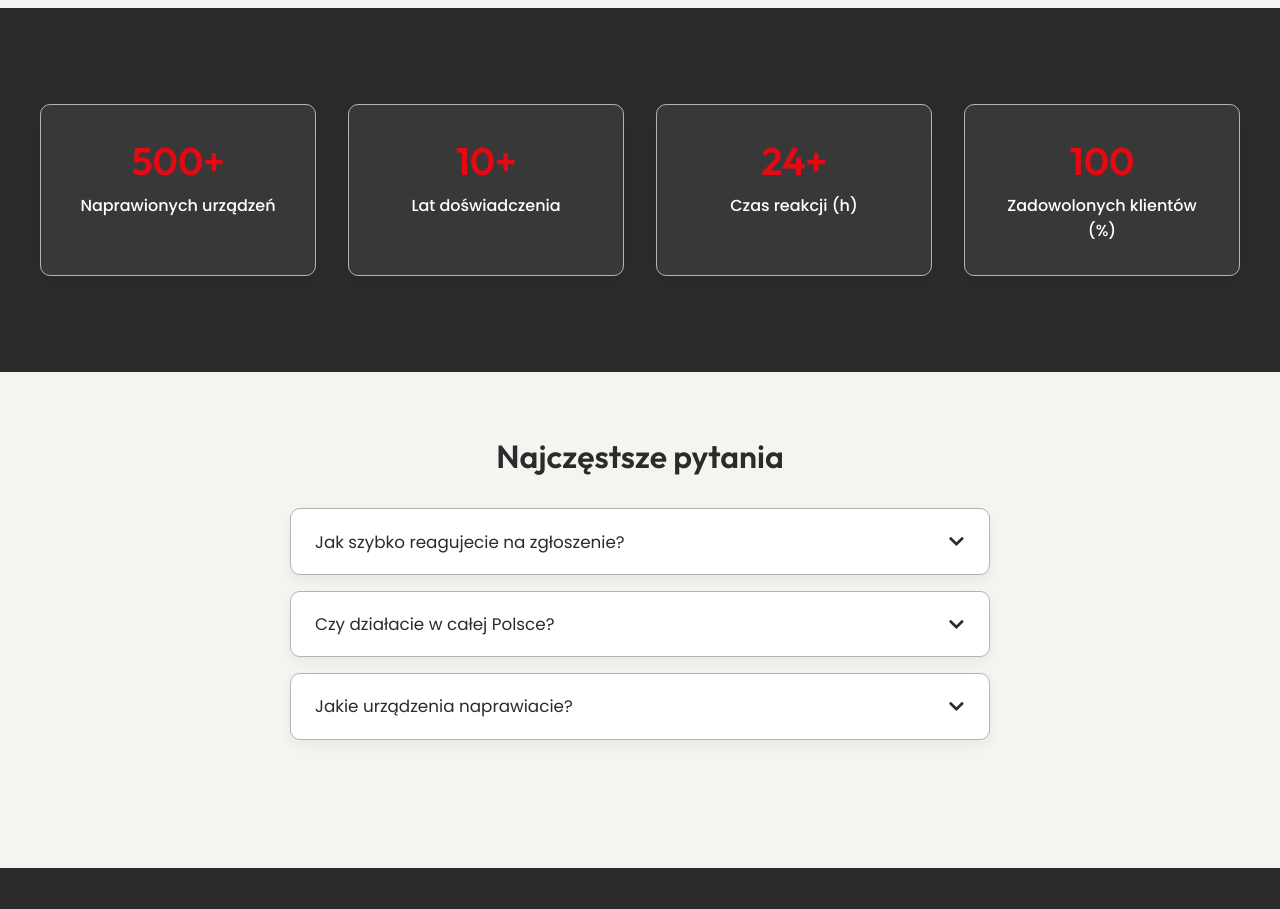
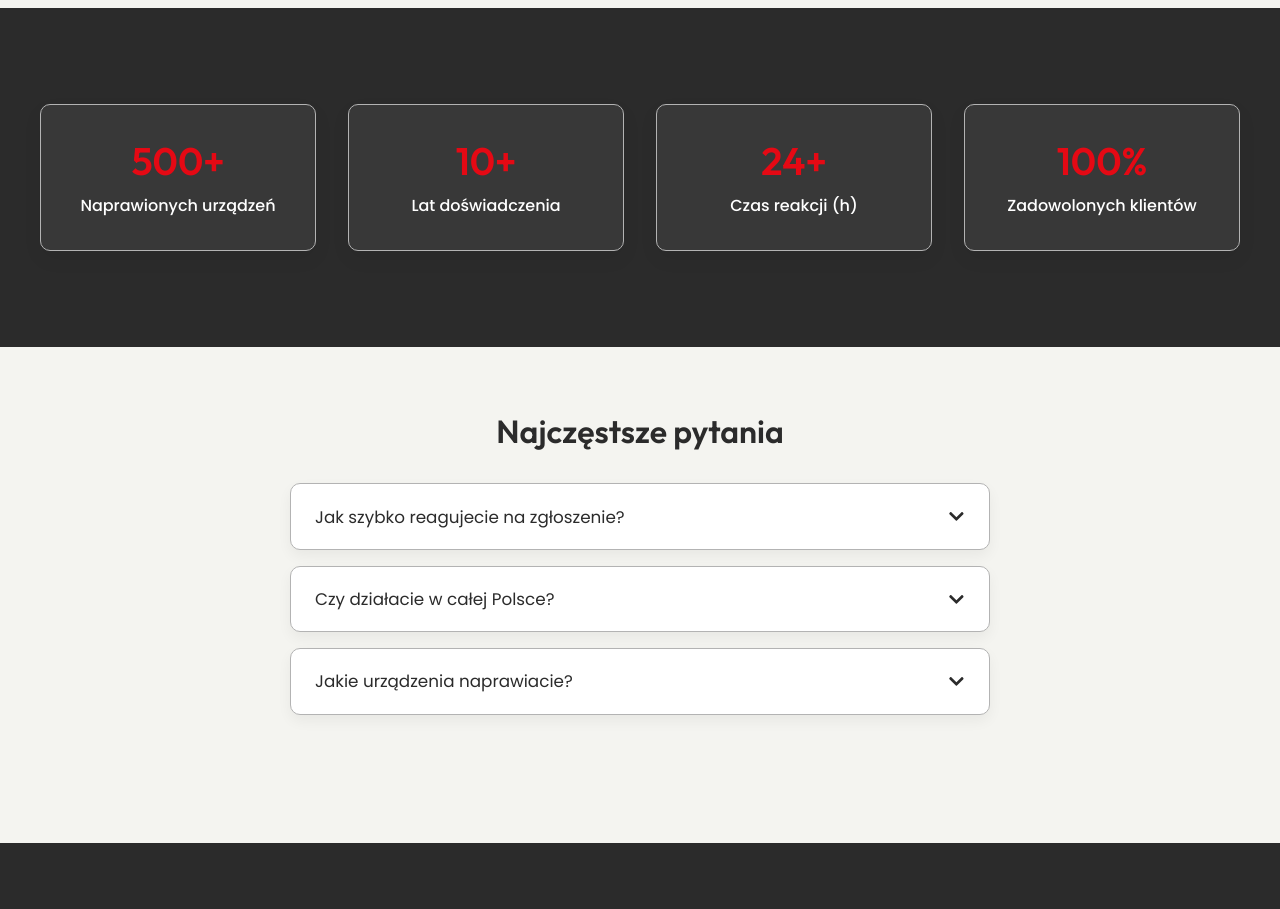
Before and after one commit to KacperKosicki/tyga-tech, a React (Create React App) app in the folder frontend/: page / in a window 1280 px wide. Shown: the part 1360-2269 px from the top of the page. Built offline with nearby package versions, Linux system fonts and the light colour scheme.

Commit message:
Poprawa statusu w StatsSection.

```diff
--- a/frontend/src/components/StatsSection/StatsSection.jsx
+++ b/frontend/src/components/StatsSection/StatsSection.jsx
@@ -6,7 +6,7 @@ const StatsSection = () => {
     { value: 500, label: 'Naprawionych urządzeń' },
     { value: 10, label: 'Lat doświadczenia' },
     { value: 24, label: 'Czas reakcji (h)' },
-    { value: 100, label: 'Zadowolonych klientów (%)' },
+    { value: 100, label: 'Zadowolonych klientów' },
   ];
 
   return (
@@ -17,10 +17,11 @@ const StatsSection = () => {
             key={i}
             className={styles.stat}
             data-aos="fade-up"
-            data-aos-delay={i * 150} // każde kolejne opóźnione o 150ms
+            data-aos-delay={i * 150}
           >
             <h3>
-              <CountUp end={s.value} duration={2} />{s.label.includes('%') ? '' : '+'}
+              <CountUp end={s.value} duration={2} />
+              {s.value === 100 ? '%' : '+'}
             </h3>
             <p>{s.label}</p>
           </div>
```
